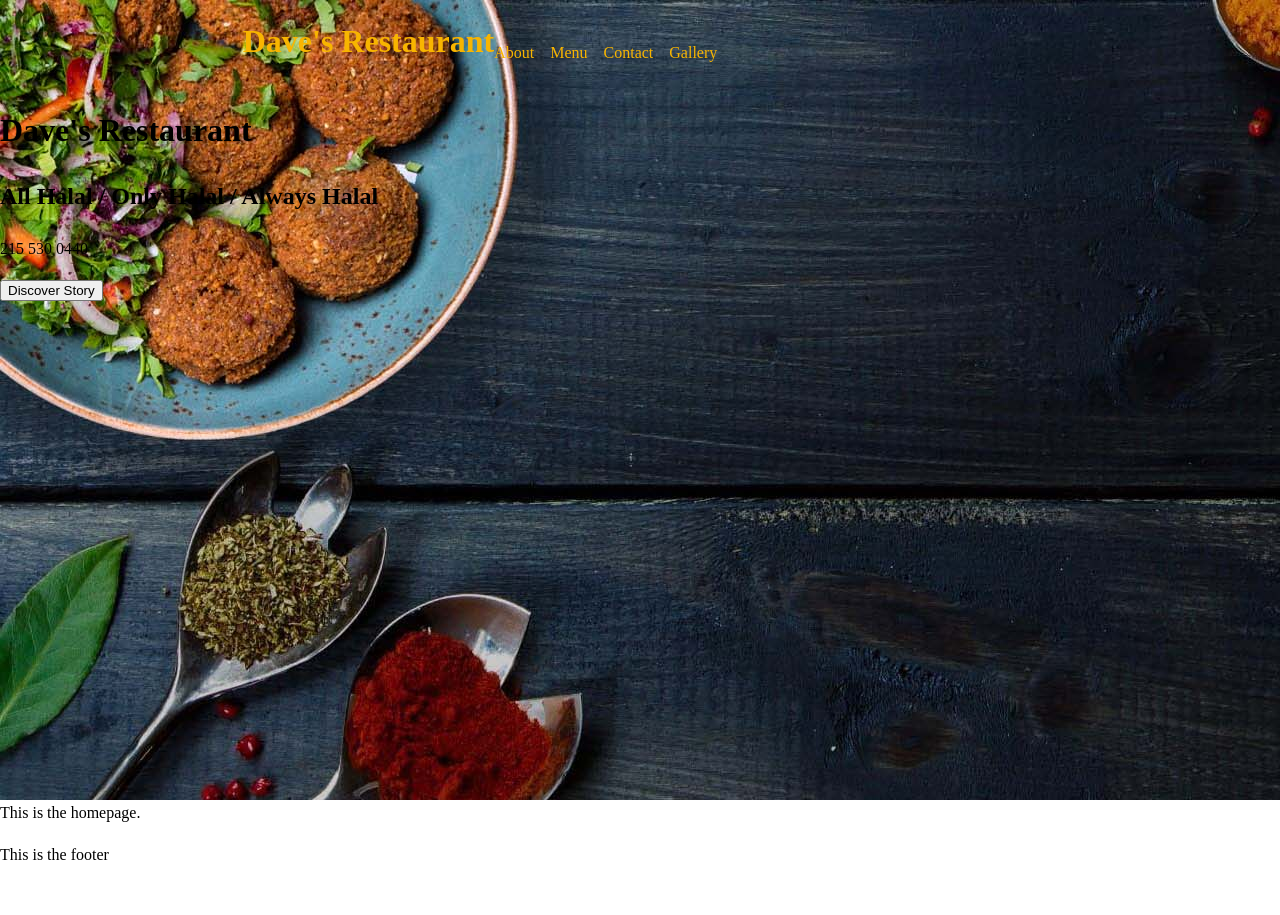
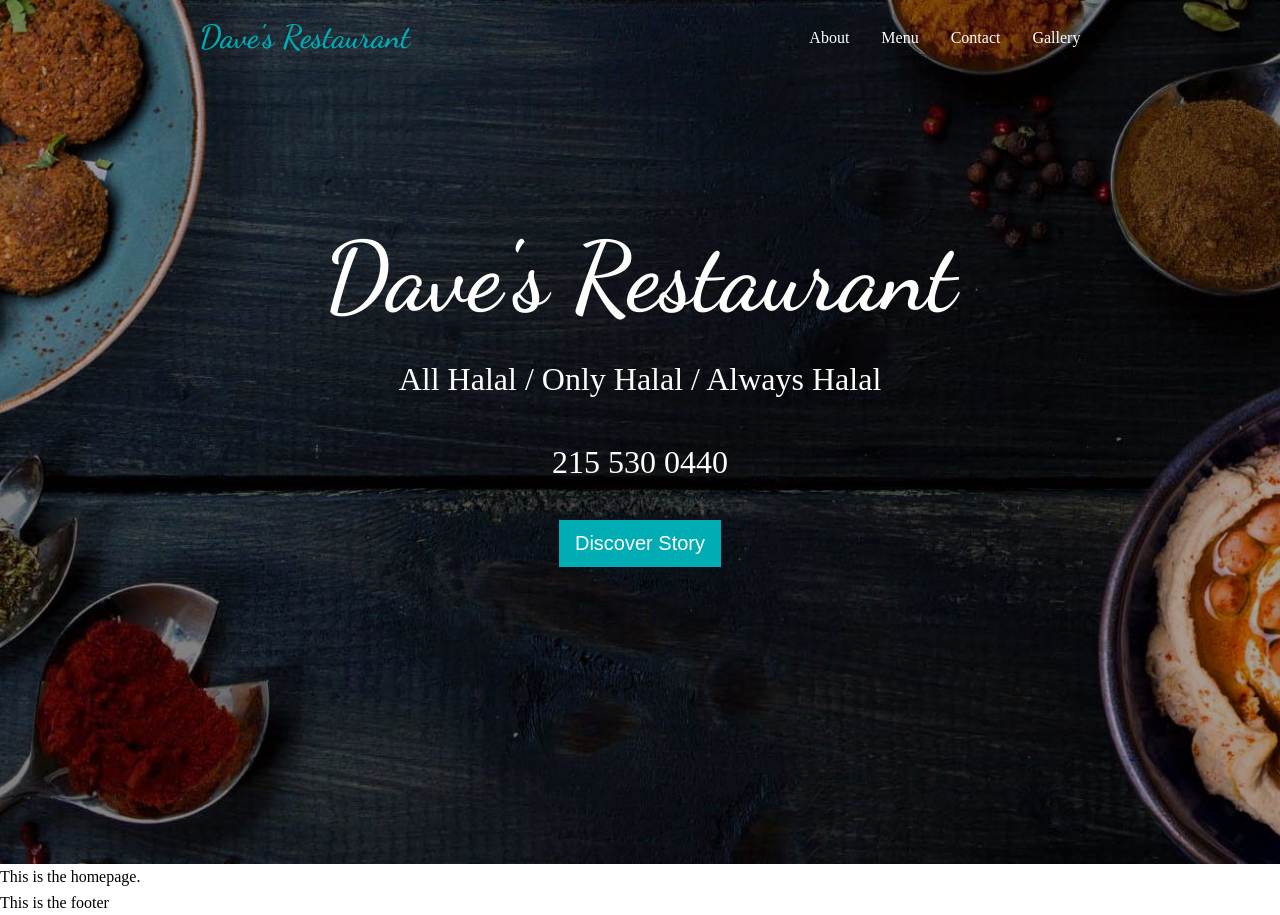
Before and after one commit to drregg6/restaurant-clone, a Gatsby site: page / in a window 1280 px wide. Before the commit the page ends 883 px from the top, so only its background shows below. Built offline with nearby package versions, Linux system fonts and the light colour scheme; Gatsby itself is replaced by a stand-in of ours.

Commit message:
Styles for Nav and Header

```diff
--- a/src/components/layout/header.js
+++ b/src/components/layout/header.js
@@ -5,8 +5,6 @@ import {
   useStaticQuery
 } from 'gatsby';
 import SplashImage from '../../images/intro-bg.jpg';
-
-import Nav from './nav';
 
 const Header = () => {
   const data = useStaticQuery(graphql`
@@ -21,20 +19,16 @@ const Header = () => {
   const { title } = data.site.siteMetadata;
   return (
     <header className={styles.header} style={{
-      background: `url(${SplashImage})`
+      background: `rgba(0,0,0,0.35) url(${SplashImage})`,
+      backgroundBlendMode: 'darken',
+      backgroundPosition: 'center',
+      backgroundSize: 'cover'
     }}>
-      <Nav title={title} />
-      <div>
-        <div>
-          <h1>{title}</h1>
-          <h2>All Halal / Only Halal / Always Halal</h2>
-        </div>
-        <div>
-          <p>215 530 0440</p>
-        </div>
-        <div>
-          <button>Discover Story</button>
-        </div>
+      <div className={styles.content}>
+        <h1>{title}</h1>
+        <h2>All Halal / Only Halal / Always Halal</h2>
+        <p>215 530 0440</p>
+        <button>Discover Story</button>
       </div>
     </header>
   )
--- a/src/components/layout/header.module.scss
+++ b/src/components/layout/header.module.scss
@@ -1,6 +1,48 @@
+@import url('https://fonts.googleapis.com/css2?family=Dancing+Script:wght@400;600&display=swap');
+@import '../../styles/colors';
+
 .header {
   height: 100vh;
   width: 100vw;
   margin: 0;
   padding: 0;
+  padding-top: 4rem;
 }
+
+.content {
+  height: 80vh;
+  display: flex;
+  justify-content: center;
+  align-items: center;
+  flex-direction: column;
+  text-align: center;
+  h1 {
+    font-size: 6rem;
+    font-family: 'Dancing Script', cursive;
+    font-weight: 600;
+    color: $white-color;
+  }
+  h2 {
+    font-weight: normal;
+    color: $white-color;
+    font-size: 2rem;
+  }
+  p {
+    margin: 2rem 0;
+    color: $white-color;
+    font-size: 2rem;
+  }
+  button {
+    font-size: 1.25rem;
+    padding: .75rem 1rem;
+    background: $primary-color;
+    color: $white-color;
+    border: none;
+    cursor: pointer;
+    transition: all .5s;
+
+    &:hover {
+      background: $cold-color;
+    }
+  }
+}
--- a/src/components/layout/layout.js
+++ b/src/components/layout/layout.js
@@ -1,6 +1,7 @@
 import React from 'react';
 import styles from './layout.module.scss';
 
+import Nav from './nav';
 import Header from './header';
 import Footer from './footer';
 
@@ -8,6 +9,7 @@ const Layout = (props) => {
   return (
     <div className={styles.container}>
       <div className={styles.content}>
+        <Nav />
         <Header />
         <div className={styles.main}>
           { props.children }
--- a/src/components/layout/nav.js
+++ b/src/components/layout/nav.js
@@ -1,13 +1,24 @@
 import React from 'react';
 import {
-  Link
+  Link,
+  useStaticQuery,
+  graphql
 } from 'gatsby';
 import styles from './nav.module.scss';
-import utilStyles from '../../styles/utils.module.scss';
 
-const Nav = ({ title }) => {
+const Nav = () => {
+  const data = useStaticQuery(graphql`
+    query {
+      site {
+        siteMetadata {
+          title
+        }
+      }
+    }
+  `);
+  const { title } = data.site.siteMetadata;
   return (
-    <div className={`${utilStyles.ptb1} ${utilStyles.center} ${styles.nav}`}>
+    <div className={`${styles.nav}`}>
       <Link to="/">
         <h1>{title}</h1>
       </Link>
--- a/src/components/layout/nav.module.scss
+++ b/src/components/layout/nav.module.scss
@@ -1,14 +1,36 @@
+@import url('https://fonts.googleapis.com/css2?family=Dancing+Script:wght@400;600&display=swap');
+@import '../../styles/colors';
+
 .nav {
-  max-width: 960px;
-  justify-content: space-between;
+  position: fixed;
+  width: 100vw;
+  display: flex;
+  justify-content: space-around;
+  align-items: center;
+  padding: .75rem 0;
+  background: rgba(0,0,0,0.15);
+  background: transparent;
+
+  a {
+    h1 {
+      font-family: 'Dancing Script', cursive;
+      font-weight: 600;
+      margin-bottom: 0;
+      color: $primary-color;
+    }
+  }
 }
 
 .links {
   li {
     display: inline;
-    margin-right: 1rem;
+    margin-right: 2rem;
     &:last-child {
       margin-right: 0;
     }
+    a {
+      text-transform: capitalize;
+      color: #fff;
+    }
   }
 }
--- a/src/styles/global.scss
+++ b/src/styles/global.scss
@@ -24,6 +24,7 @@ a,
 image {
   line-height: 1.6;
   margin-top: 0;
+  margin-bottom: 0;
 }
 
 ol, ul, li {
```
Also changed, not shown: src/styles/_colors.scss (renamed from src/styles/colors.scss).
